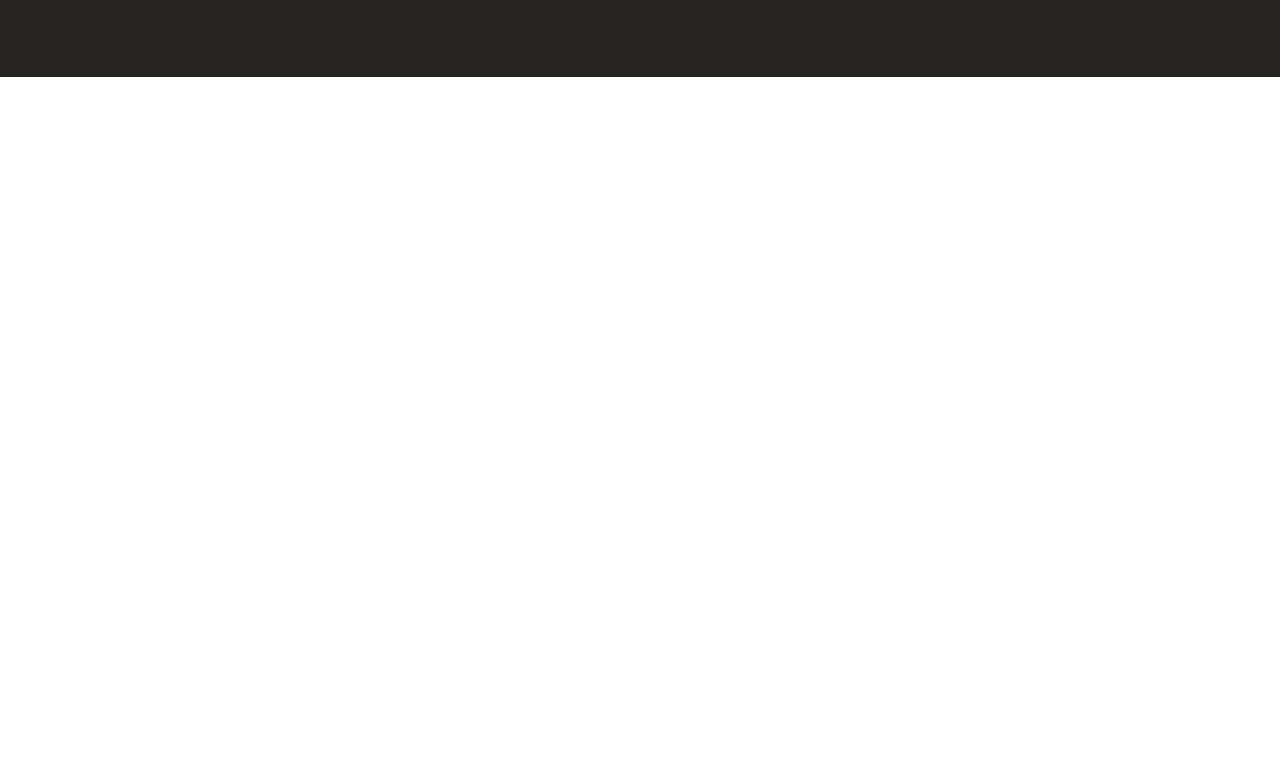
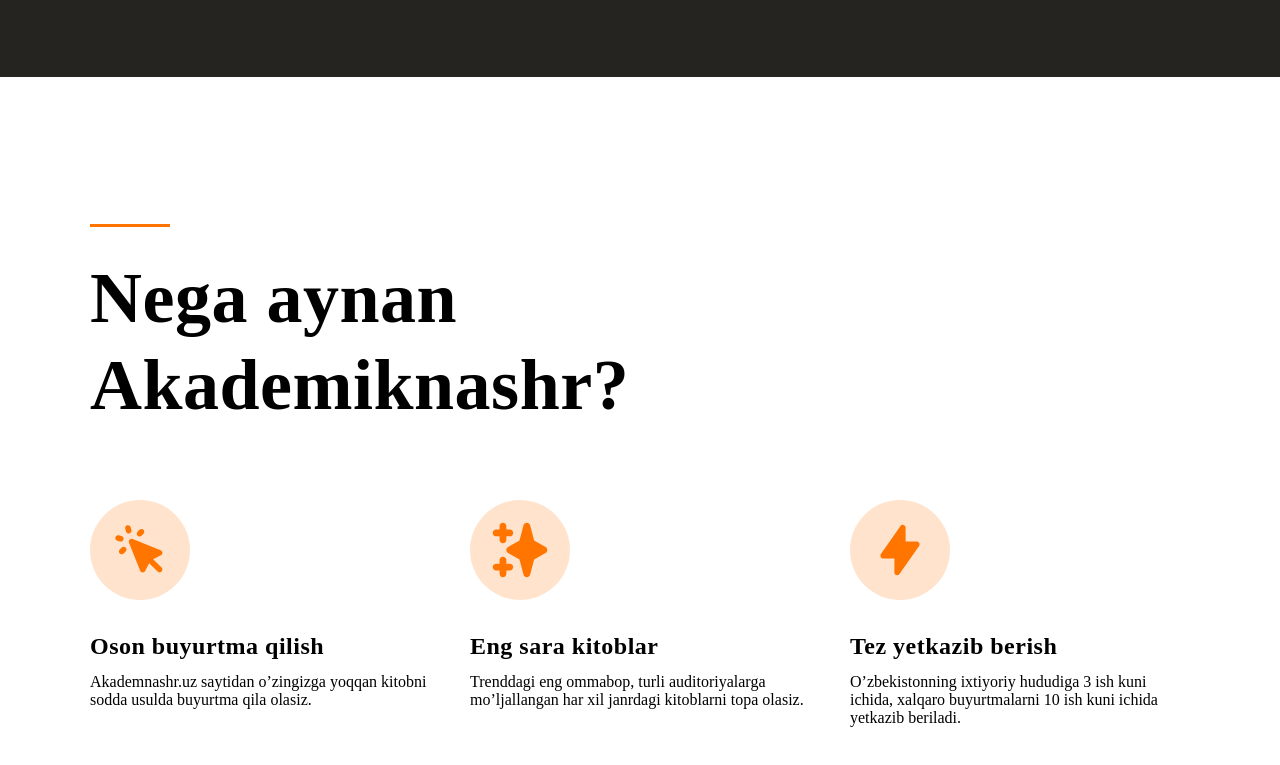
Before and after one commit to j80393326/akademik-nashr-n3, a plain HTML site: page index.html in a window 1280 px wide. Shown: the part 399-1164 px from the top of the page. Before the commit the page ends 800 px from the top, so only its background shows below. Drawn offline with Linux system fonts and the light colour scheme.

Commit message:
add main-info

```diff
--- a/css/styles.css
+++ b/css/styles.css
@@ -110,3 +110,68 @@ width: 100%;
   object-fit: cover;
   border-radius: 8px;
 }
+
+.main-info {
+  margin-bottom: 245px;
+}
+
+.main-info-line {
+  display: inline-block;
+  width: 80px;
+  height: 3px;
+  background-color:#ff7500;
+  margin-bottom: 24px;
+}
+
+.main-info-title {
+  margin-top: 0;
+  margin-bottom: 72px;
+  font-weight: 700;
+  font-size: 72px;
+  line-height: 1.2;
+  letter-spacing: 0.5px;
+  max-width: 435px;
+  width: 100%;
+}
+
+.main-info-list {
+  display: flex;
+  list-style: none;
+  justify-content: space-between;
+  margin: 0;
+  padding: 0;
+}
+
+.main-info-item {
+  max-width: 340px;
+  width: 100%;
+}
+
+.main-info-item:not(:last-child) {
+  margin-right: 40px;
+}
+
+.main-info-icon {
+  width: 100px;
+  height: 100px;
+  background-color:rgb(255, 117, 0, 0.2);
+  display: flex;
+  align-items:center;
+  justify-content: center;
+  border-radius: 50%;
+  margin-bottom: 32px;
+}
+
+.main-info-item-title {
+  font-weight: 700;
+  font-size: 24px;
+  line-height: 1.2;
+  letter-spacing: 0.5px;
+  margin-top: 0;
+  margin-bottom: 12px;
+}
+
+.main-info-item-text {
+  margin-top: 0;
+  margin-bottom: 0;
+}
--- a/index.html
+++ b/index.html
@@ -48,6 +48,37 @@
           </div>
         </div>
       </div>
+      <!-- MAIN-INFO-START-->
+      <div class="main-info">
+        <div class="container">
+          <span class="main-info-line"></span>
+          <h2 class="main-info-title">Nega aynan Akademiknashr?</h2>
+          <ul class="main-info-list">
+            <li class="main-info-item">
+              <div class="main-info-icon">
+                <img src="img/cursor-click.svg" alt="icon1" width="56" height="56">
+              </div>
+              <h3 class="main-info-item-title">Oson buyurtma qilish</h3>
+              <p class="main-info-item-text">
+                Akademnashr.uz saytidan o’zingizga yoqqan kitobni sodda usulda buyurtma qila olasiz.</p>
+            </li>
+            <li class="main-info-item">
+              <div class="main-info-icon">
+                <img src="img/Icon.svg" alt="icon2" width="56" height="56">
+              </div>
+              <h3 class="main-info-item-title">Eng sara kitoblar</h3>
+              <p class="main-info-item-text">Trenddagi eng ommabop, turli auditoriyalarga mo’ljallangan har xil janrdagi kitoblarni topa olasiz.</p>
+            </li>
+            <li class="main-info-item">
+              <div class="main-info-icon">
+                <img src="img/lightning-bolt.svg" alt="icon3" width="56" height="56">
+              </div>
+              <h3 class="main-info-item-title">Tez yetkazib berish</h3>
+              <p class="main-info-item-text">O’zbekistonning ixtiyoriy hududiga 3 ish kuni ichida, xalqaro buyurtmalarni 10 ish kuni ichida yetkazib beriladi.</p>
+            </li>
+          </ul>
+        </div>
+      </div>
     </main>
     <!-- MAIN END -->
   </body>
```
Also changed, not shown: img/Icon.svg (added), img/cursor-click.svg (added), img/lightning-bolt.svg (added).
